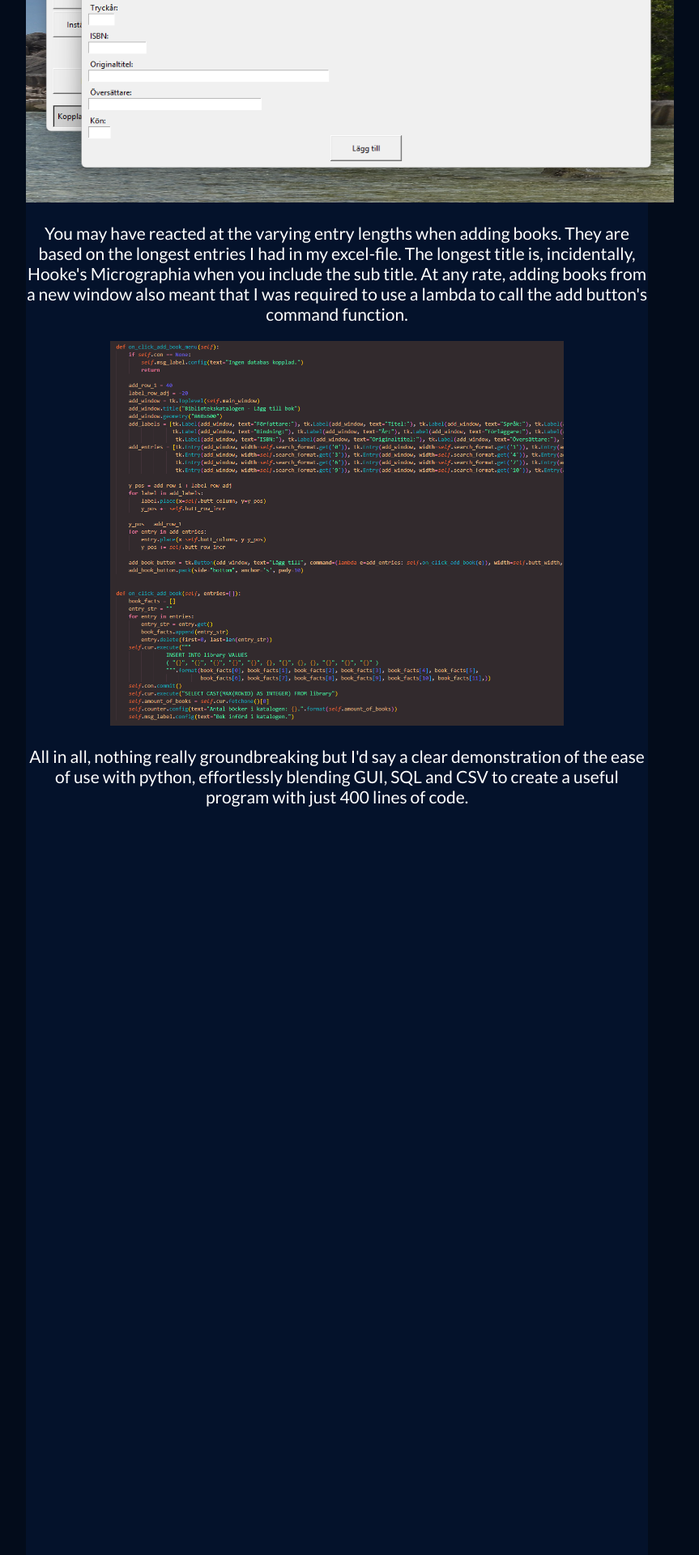
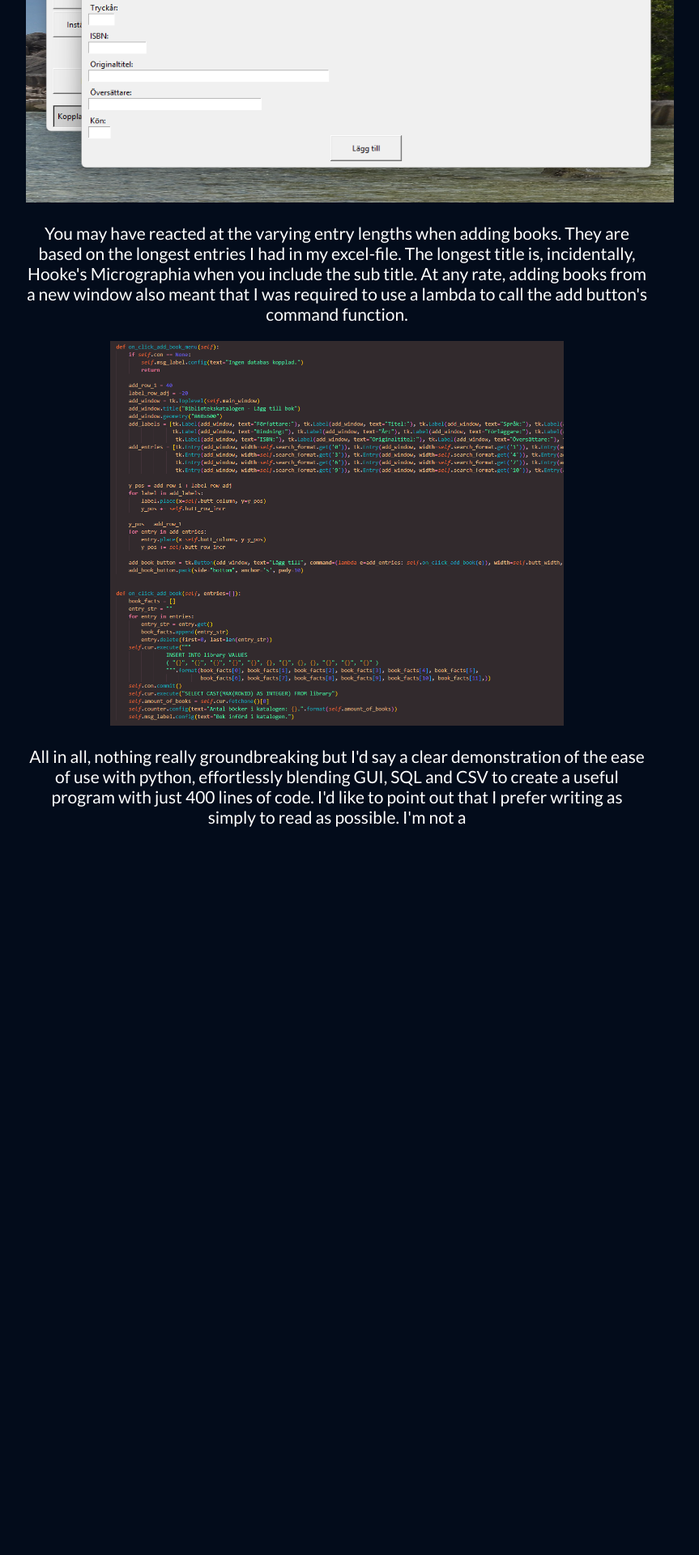
Before and after one commit to B0realian/B0realian.github.io, a Jekyll site: the page python.html, which Jekyll copies as it is, in a window 1280 px wide. Shown: the part 2136-4056 px from the top of the page at 81% size, without its empty margins (224-1087 px from the left). Built offline with Jekyll 4.4.1, drawn with Linux system fonts in a browser that asks for light colours; after the commit the page ends 3157 px from its top, so only the background shows below that.

Commit message:
Update python.html

```diff
--- a/python.html
+++ b/python.html
@@ -20,7 +20,7 @@
 	    	}
 
 	    	.std {
-	    		height: 500%;
+	    		height: 250%;
 	    		width: 60%;
 	    		margin: auto;
 	    		background-color: #04122b;
@@ -43,7 +43,7 @@
 			<img src="python\add.png" alt="Image went Oops!" style="width: 800px; height: 600px;">
 			<p>You may have reacted at the varying entry lengths when adding books. They are based on the longest entries I had in my excel-file. The longest title is, incidentally, Hooke's Micrographia when you include the sub title. At any rate, adding books from a new window also meant that I was required to use a lambda  to call the add button's command function.</p>
 			<img src="python\add_code.png" alt="Image went Oops!" style="width: 560px; height: 475px;">
-			<p>All in all, nothing really groundbreaking but I'd say a clear demonstration of the ease of use with python, effortlessly blending GUI, SQL and CSV to create a useful program with just 400 lines of code.
+			<p>All in all, nothing really groundbreaking but I'd say a clear demonstration of the ease of use with python, effortlessly blending GUI, SQL and CSV to create a useful program with just 400 lines of code. I'd like to point out that I prefer writing as simply to read as possible. I'm not a
 		</div>
 	</body>
 </html>
```
